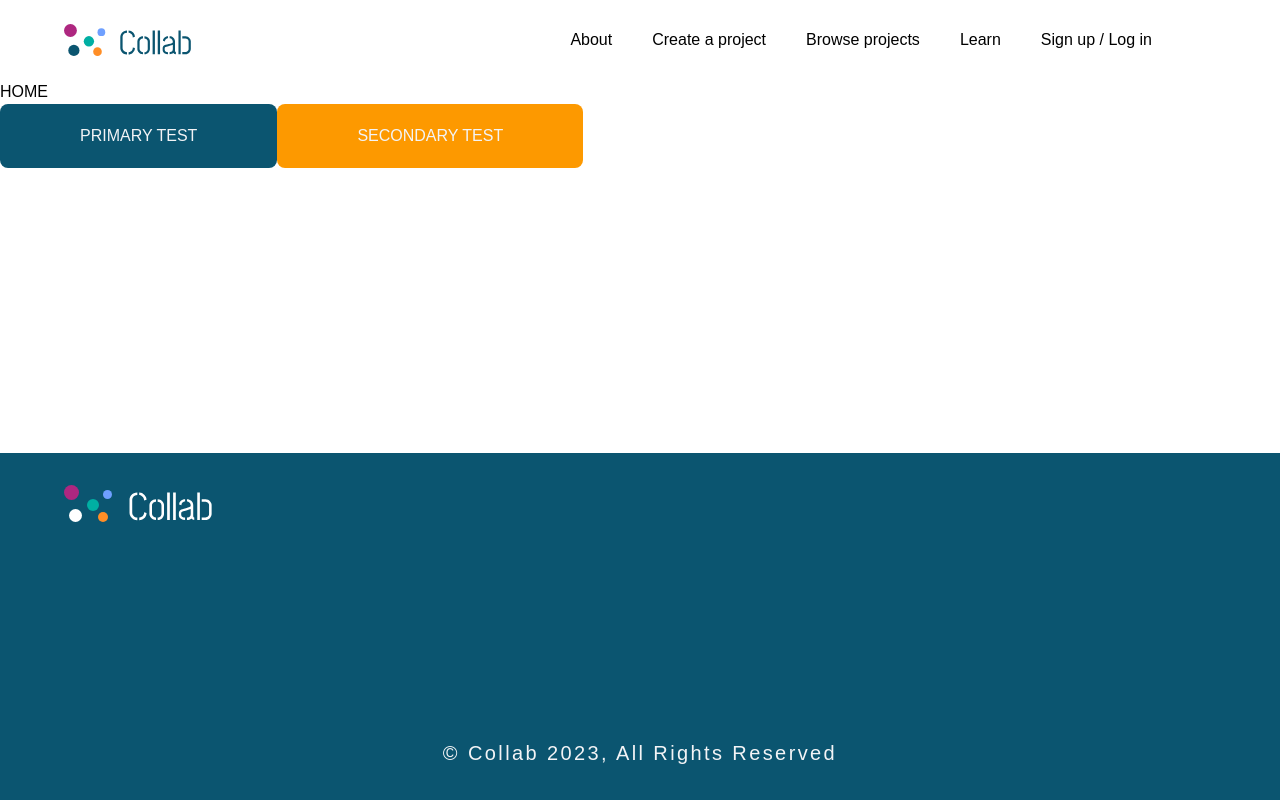
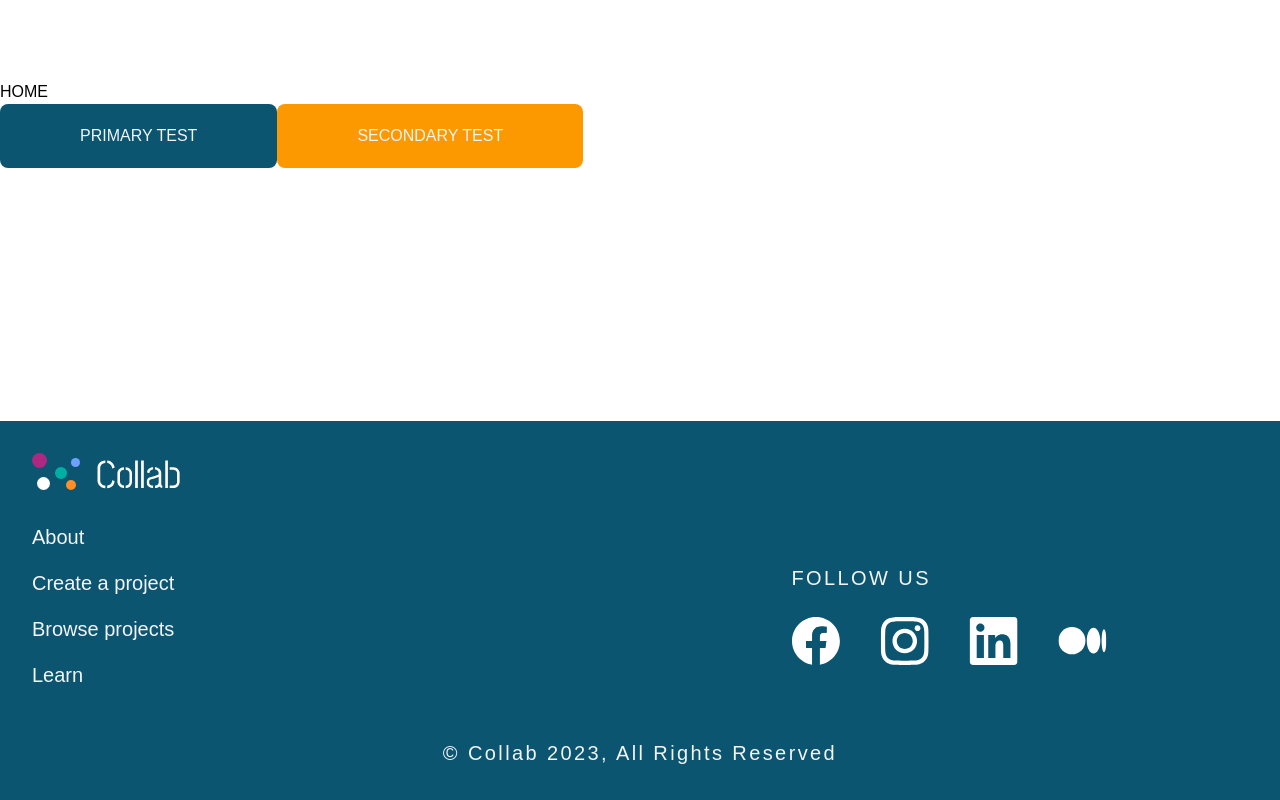
Before and after one commit to CollabDevTeam/collab-frontend, a Nuxt app: page / in a window 1280 px wide. Built offline with nearby package versions, Linux system fonts and the light colour scheme.

Commit message:
finish footer page overflow problem

```diff
--- a/assets/css/main.css
+++ b/assets/css/main.css
@@ -2,8 +2,17 @@
 @tailwind components;
 @tailwind utilities;
 
+*,
+*::before,
+*::after {
+  box-sizing: border-box;
+  margin: 0;
+  padding: 0;
+}
+
+html,
 body {
-  @apply font-primary;
+  @apply w-full max-w-[100vw] overflow-hidden font-primary;
 }
 
 .button-primary {
@@ -20,3 +29,7 @@ body {
 .light-active-link {
   @apply text-primary-light;
 }
+
+li > a {
+  @apply duration-200 hover:opacity-60;
+}
--- a/components/layout/footer/index.vue
+++ b/components/layout/footer/index.vue
@@ -1,6 +1,7 @@
 <template>
-  <footer
-    class="grid grid-rows-[min-content_1fr_min-content] bg-primary px-16 py-8 text-gray-100"
+  <footer class="bg-primary font-light text-gray-100 md:text-3xl">
+    <section
+      class="mx-auto grid w-full max-w-main grid-rows-[min-content_1fr_min-content] gap-8 px-8 py-8"
     >
       <nuxt-link
         to="/"
@@ -11,13 +12,62 @@
           alt="Collab logo"
         />
       </nuxt-link>
-    <div></div>
-    <p class="pt-5 text-center text-3xl font-light tracking-[.15rem]">
+      <div class="grid grid-cols-[repeat(auto-fit,_minmax(230px,_1fr))] gap-5">
+        <nav>
+          <ul class="flex flex-col gap-4">
+            <li
+              v-for="item in navigation"
+              :key="item.id"
+            >
+              <nuxt-link :to="item.link">{{ item.label }}</nuxt-link>
+            </li>
+          </ul>
+        </nav>
+        <div class="w-full place-self-center md:w-fit">
+          <h4 class="font-medium uppercase tracking-[.15rem]">follow us</h4>
+          <ul class="mt-6 flex gap-10">
+            <li
+              v-for="item in socialLinks"
+              :key="item.src"
+            >
+              <nuxt-link :to="item.link"
+                ><img
+                  :src="item.src"
+                  :alt="item.alt"
+              /></nuxt-link>
+            </li>
+          </ul>
+        </div>
+      </div>
+      <p class="text-center tracking-[.15rem]">
         &copy; Collab {{ new Date().getFullYear() }}, All Rights Reserved
       </p>
+    </section>
   </footer>
 </template>
 
-<script setup lang="ts"></script>
+<script setup lang="ts">
+  import navigation from '../../../resources/navigation.json';
+  import {type SocialLinks} from 'types';
+
+  const socialLinks: SocialLinks[] = [
+    {
+      src: 'icons/facebook.svg',
+      link: '#',
+      alt: 'A link to owr facebook page',
+    },
+    {
+      src: 'icons/instagram.svg',
+      link: '#',
+      alt: 'A link to our instagram page',
+    },
+    {
+      src: 'icons/linkedin.svg',
+      link: '#',
+      alt: 'A link to our linkedin page',
+    },
+    {src: 'icons/medium.svg', link: '#', alt: 'A link to our medium page'},
+  ];
+</script>
 
 <style scoped></style>
--- a/components/layout/header/index.vue
+++ b/components/layout/header/index.vue
@@ -1,6 +1,7 @@
 <template>
-  <header
-    class="flex items-center justify-between gap-10 overflow-x-hidden px-8 py-6 lg:px-16"
+  <header class="mx-auto w-full gap-10 overflow-hidden px-8 py-6">
+    <div
+      class="flex max-w-[100vw] items-center justify-between overflow-hidden"
     >
       <nuxt-link to="/"
         ><img
@@ -19,19 +20,27 @@
         />
       </button>
       <layout-header-navigation
-      class=""
+        ref="navRef"
         :is-menu-open="isMenuOpen"
         @close-menu="toggleMenu"
       />
+    </div>
   </header>
 </template>
 
 <script setup lang="ts">
+  import {onClickOutside} from '@vueuse/core';
+
+  const navRef = ref(null);
   const isMenuOpen = ref(false);
 
   const toggleMenu = () => {
     isMenuOpen.value = !isMenuOpen.value;
   };
+
+  onClickOutside(navRef, () => {
+    isMenuOpen.value = false;
+  });
 
   onMounted(() => {
     isMenuOpen.value = window.innerWidth > 1000;
--- a/components/layout/header/navigation.vue
+++ b/components/layout/header/navigation.vue
@@ -32,6 +32,7 @@
 </template>
 
 <script setup lang="ts">
+  import navigation from '../../../resources/navigation.json';
   const user = ref({name: 'Jack Landma'});
   const jwt = useCookie('jwt');
   const isMobileView = ref();
@@ -39,45 +40,6 @@
   defineProps<{
     isMenuOpen: boolean;
   }>();
-
-  interface NavLink {
-    label: string;
-    link: string;
-    id: string;
-  }
-
-  const navigation: NavLink[] = [
-    // {
-    //   id: 'about',
-    //   label: 'HOME',
-    //   link: '/',
-    // },
-    {
-      id: 'about',
-      label: 'About',
-      link: '/about',
-    },
-    {
-      id: 'createProject',
-      label: 'Create a project',
-      link: '/create-project',
-    },
-    {
-      id: 'browseProjects',
-      label: 'Browse projects',
-      link: '/browse-project',
-    },
-    {
-      id: 'learn',
-      label: 'Learn',
-      link: '/learn',
-    },
-    {
-      id: 'user',
-      label: '',
-      link: '',
-    },
-  ];
 
   const filteredNavigation = computed(() => {
     return navigation.map((item) => {
--- a/layouts/default.vue
+++ b/layouts/default.vue
@@ -1,5 +1,7 @@
 <template>
-  <div class="grid min-h-screen grid-rows-[80px_1fr_min(347px)]">
+  <div
+    class="grid min-h-screen grid-rows-[80px_1fr_minmax(347px,_max-content)] overflow-hidden"
+  >
     <layout-header />
     <slot />
     <layout-footer />
--- a/nuxt.config.ts
+++ b/nuxt.config.ts
@@ -20,5 +20,6 @@ export default defineNuxtConfig({
       },
     ],
     'nuxt-icon',
+    '@vueuse/nuxt',
   ],
 });
--- a/package.json
+++ b/package.json
@@ -11,6 +11,8 @@
   "devDependencies": {
     "@nuxt/devtools": "latest",
     "@types/node": "^18",
+    "@vueuse/core": "^10.2.0",
+    "@vueuse/nuxt": "^10.2.0",
     "autoprefixer": "^10.4.14",
     "nuxt": "^3.5.2",
     "nuxt-icon": "^0.4.1",
--- /dev/null
+++ b/resources/navigation.json
@@ -0,0 +1,27 @@
+[
+  {
+    "id": "about",
+    "label": "About",
+    "link": "/about"
+  },
+  {
+    "id": "createProject",
+    "label": "Create a project",
+    "link": "/create-project"
+  },
+  {
+    "id": "browseProjects",
+    "label": "Browse projects",
+    "link": "/browse-project"
+  },
+  {
+    "id": "learn",
+    "label": "Learn",
+    "link": "/learn"
+  },
+  {
+    "id": "user",
+    "label": "",
+    "link": ""
+  }
+]
--- a/tailwind.config.js
+++ b/tailwind.config.js
@@ -54,6 +54,9 @@ module.exports = {
         tertiary: '#AE2780',
         grey: '#AE2780',
       },
+      maxWidth: {
+        main: '1350px',
+      },
     },
   },
   plugins: [],
--- a/tsconfig.json
+++ b/tsconfig.json
@@ -1,4 +1,8 @@
 {
   // https://nuxt.com/docs/guide/concepts/typescript
-  "extends": "./.nuxt/tsconfig.json"
+  "extends": "./.nuxt/tsconfig.json",
+  "compilerOptions": {
+    "esModuleInterop": true,
+    "resolveJsonModule": true
+  }
 }
--- /dev/null
+++ b/types.ts
@@ -0,0 +1,7 @@
+interface SocialLinks {
+  src: string;
+  alt: string;
+  link: string;
+}
+
+export {SocialLinks};
```
Also changed, not shown: 1 other file (tests, documents, lock files or other folders). Lines whose indentation alone changed are shown as unchanged.
